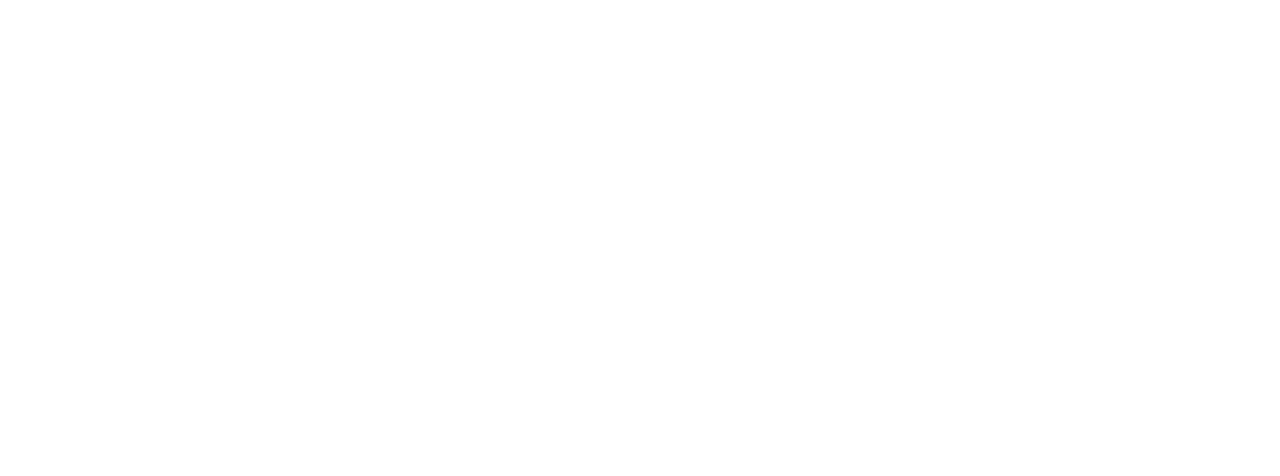
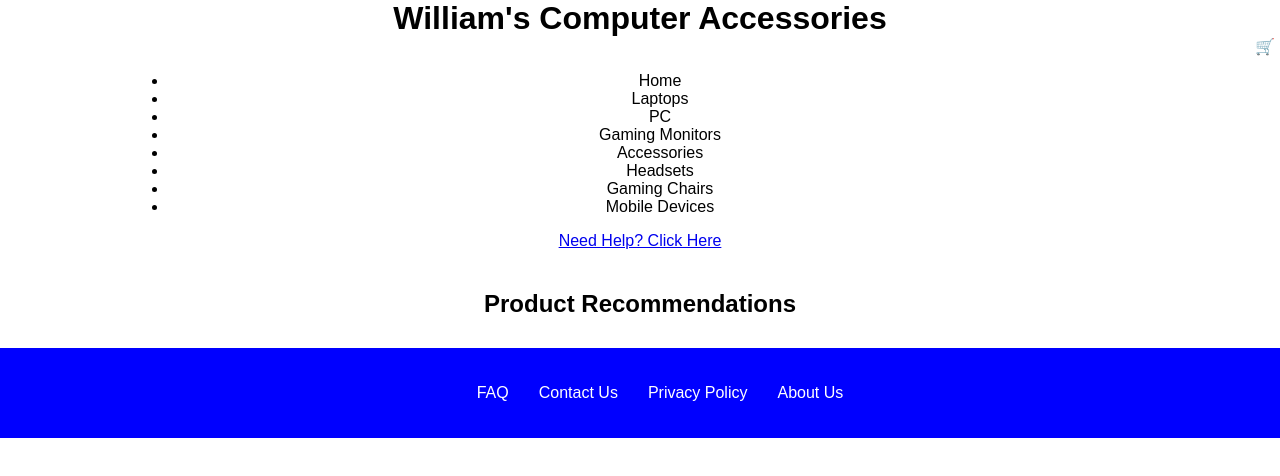
Before and after one commit to WilliamAdjei/Week9Project, a React (Create React App) app in the folder finalproject/: page / in a window 1280 px wide. Shown: the top 476 px of the page. Built offline with nearby package versions, Linux system fonts and the light colour scheme.

Commit message:
JSDOC documentation for the Product Page

```diff
--- a/finalproject/src/App.css
+++ b/finalproject/src/App.css
@@ -11,3 +11,11 @@
     font-size: calc(10px + 2vmin);
     color: white;
   }
+
+  /* Mobile app screen*/
+  @media screen and (max-width: 700px)  {
+
+    .text-box{
+      background-color: #00beaa;
+    }
+  }
--- a/finalproject/src/App.js
+++ b/finalproject/src/App.js
@@ -11,7 +11,8 @@ function App() {
   return (
     <div className="App">
 
-
+      <HomePage></HomePage>
+     {/* <ProductPage></ProductPage> */}
 
 
 
```
Also changed, not shown: finalproject/src/productPage.js (+40 -1 lines).
